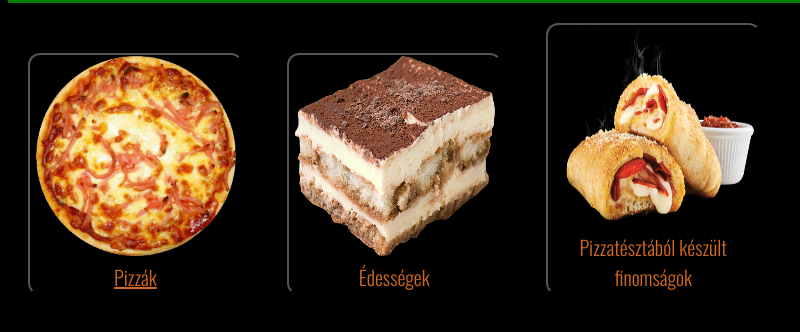
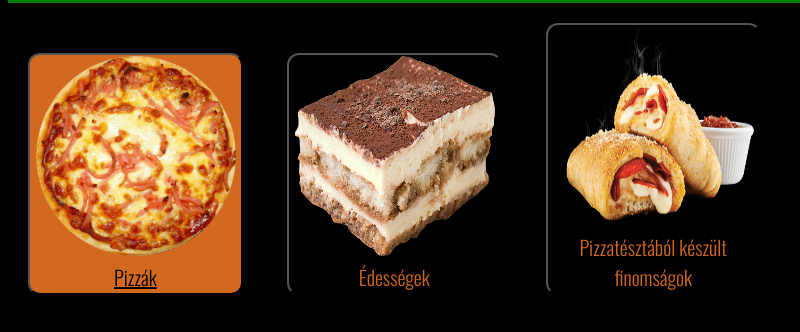
Before and after one commit to Kiss-Martin/IKT-projektmunka, a plain HTML site: page code/etlap.html in a window 1280 px wide. In both pictures the pointer is over the button "Pizzák". Shown: the part 677-1009 px from the top of the page, 0-800 px from the left. Drawn offline with nearby package versions, Linux system fonts and the light colour scheme.

Commit message:
Étlap menü hover

```diff
--- a/code/style.css
+++ b/code/style.css
@@ -134,6 +134,9 @@ iframe{
 .etlapgomb:hover{
     transition: 0.2s;
     text-decoration: underline;
+    transition: 0.5s;
+    background-color: chocolate;
+    color: black;
 }
 .etlapkepek{
     width: 200px;
```
